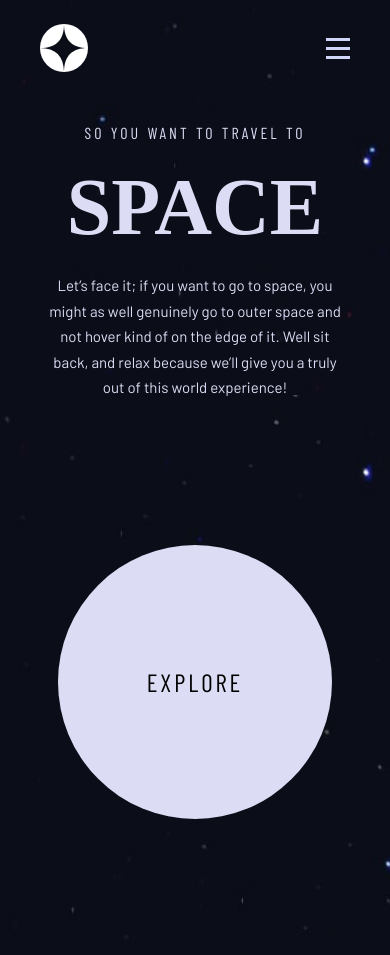
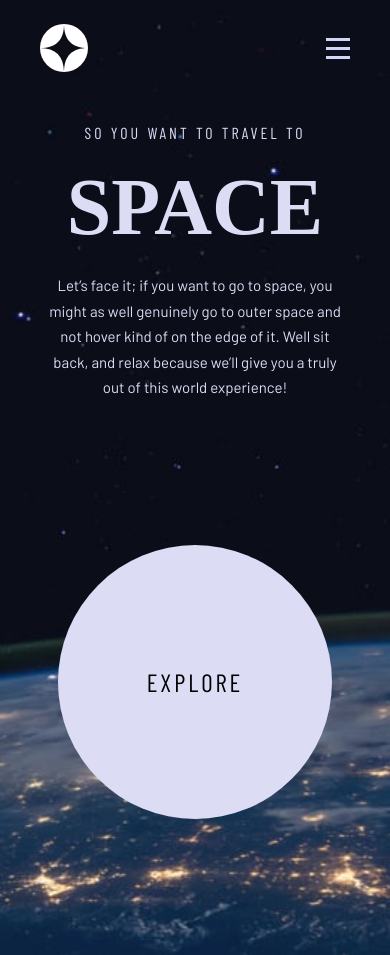
Before and after one commit to Fariv/frontendmentor.io, a React (Vite) app in the folder space-tourism-website-main/: page / in a window 390 px wide. Built offline with nearby package versions, Linux system fonts and the light colour scheme; a web font is replaced by a local one.

Commit message:
mobile view background image is also added.

```diff
--- a/space-tourism-website-main/src/components/HomeContent.jsx
+++ b/space-tourism-website-main/src/components/HomeContent.jsx
@@ -3,6 +3,7 @@ import { css, styled } from "styled-components";
 import useWindowDimensions from "../hooks/useWindowDimensions";
 import HomeBgImageTablet from "../assets/home/background-home-tablet.jpg";
 import HomeBgImageDesktop from "../assets/home/background-home-desktop.jpg";
+import HomeBgImageMobile from "../assets/home/background-home-mobile.jpg";
 import BgContext from "../contexts/BgContext";
 
 const HomeContentStyled = styled.div`
@@ -123,12 +124,15 @@ const HomeContent = () => {
 
     const { width } = useWindowDimensions();
     useEffect(() => {
-        if (width > 767 && width < 1025) {
+        if (width > 768 && width < 1025) {
 
             setBg(HomeBgImageTablet);
         } else if (width > 1024) {
 
             setBg(HomeBgImageDesktop);
+        } else if (width <= 768 ) {
+
+            setBg(HomeBgImageMobile);
         }
     }, [width]);
 
```
